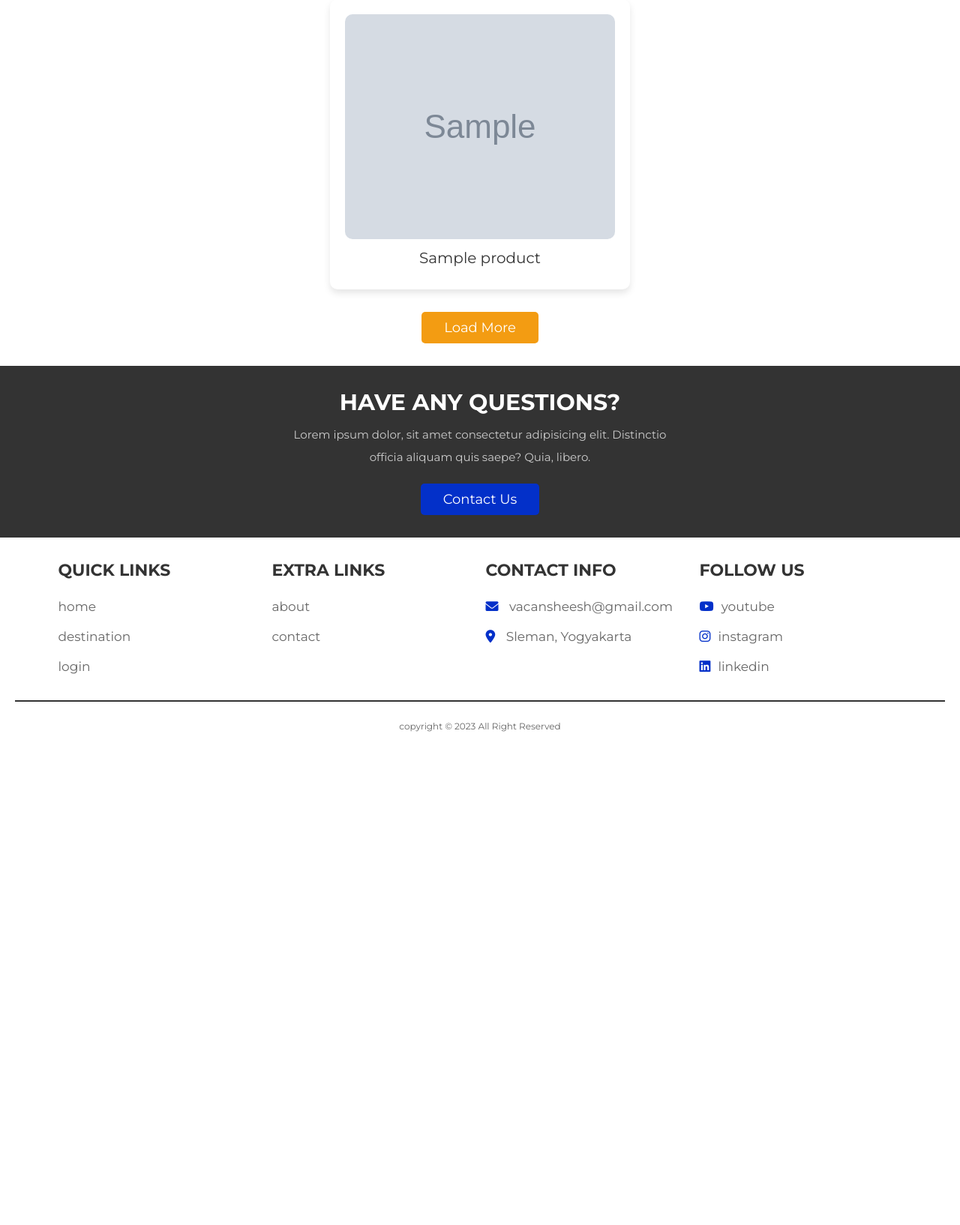
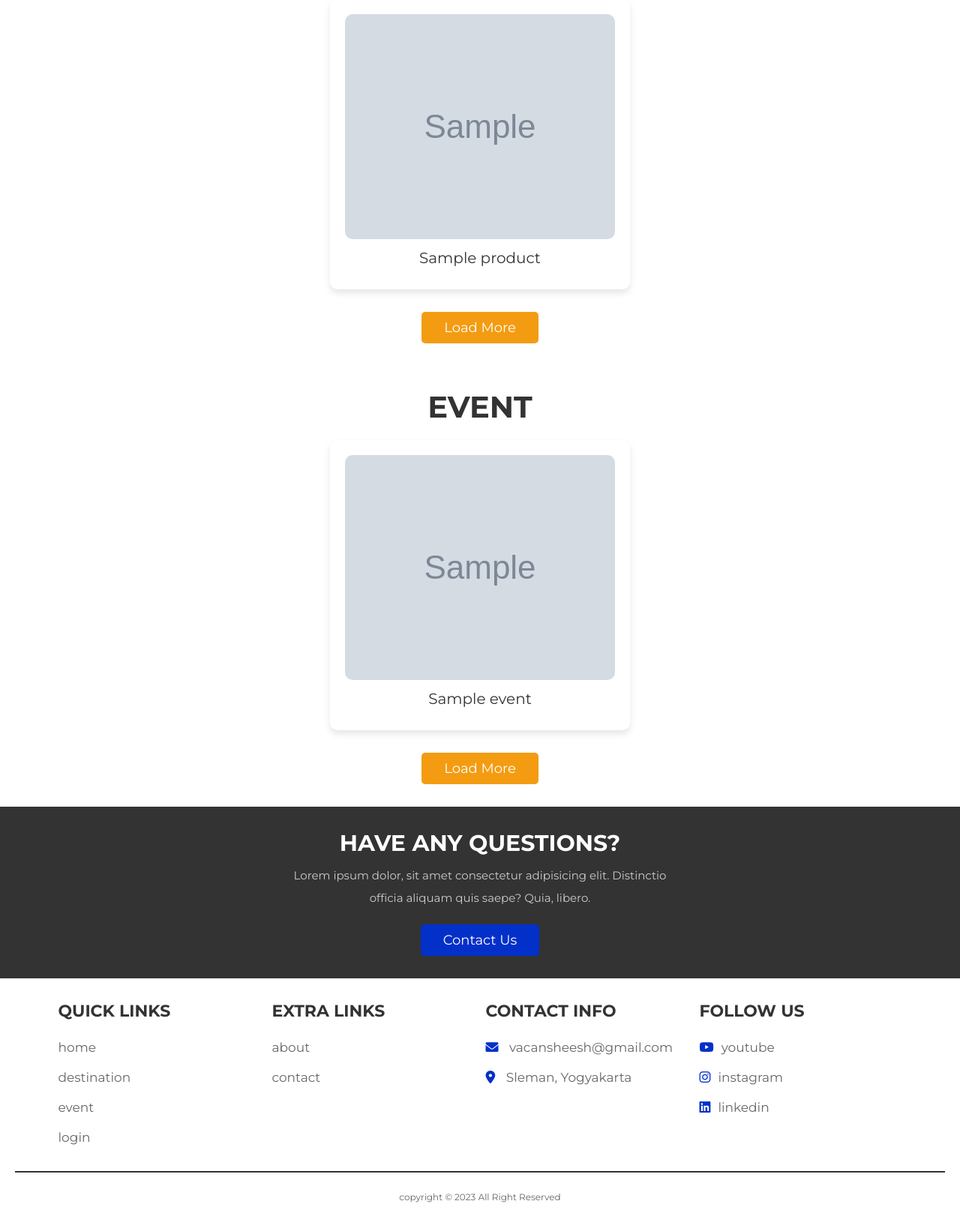
Before and after one commit to 22523108/buatexpo, a PHP site: page /home.php in a window 1280 px wide. Shown: the part 1070-2704 px from the top of the page at 75% size. Before the commit the page ends 2046 px from the top, so only its background shows below. Run offline with PHP 8.4, Linux system fonts and the light colour scheme; the visitor is signed in with stand-in values (Sample User, id 1); tables that the repository leaves empty or names only in its code hold one stand-in row (values such as "Sample post"); grey boxes marked "Sample" are stand-in pictures.

Commit message:
mantab broooo

```diff
--- a/about.php
+++ b/about.php
@@ -2,7 +2,7 @@
 
 @include 'config.php';
 
-// session_start();
+session_start();
 
 // $user_id = $_SESSION['user_id'];
 
--- a/admin_products.php
+++ b/admin_destination.php
@@ -78,7 +78,7 @@ if(isset($_GET['delete'])){
    <form action="" method="POST" enctype="multipart/form-data">
       <h3>add new product</h3>
       <input type="text" class="box" required placeholder="enter product name" name="name">
-      <input type="number" min="0" class="box" required placeholder="enter product price" name="price">
+      <!-- <input type="number" min="0" class="box" required placeholder="enter product price" name="price"> -->
       <textarea name="details" class="box" required placeholder="enter product details" cols="30" rows="10"></textarea>
       <input type="file" accept="image/jpg, image/jpeg, image/png" required class="box" name="image">
       <input type="submit" value="add product" name="add_product" class="btn">
@@ -96,7 +96,6 @@ if(isset($_GET['delete'])){
             while($fetch_products = mysqli_fetch_assoc($select_products)){
       ?>
       <div class="box">
-         <div class="price">$<?php echo $fetch_products['price']; ?>/-</div>
          <img class="image" src="uploaded_img/<?php echo $fetch_products['image']; ?>" alt="">
          <div class="name"><?php echo $fetch_products['name']; ?></div>
          <div class="details"><?php echo $fetch_products['details']; ?></div>
--- a/admin_header.php
+++ b/admin_header.php
@@ -19,7 +19,7 @@ if(isset($message)){
 
       <nav class="navbar">
          <a href="admin_page.php">home</a>
-         <a href="admin_products.php">products</a>
+         <a href="admin_destination.php">destination</a>
          <a href="admin_orders.php">orders</a>
          <a href="admin_users.php">users</a>
          <a href="admin_contacts.php">messages</a>
--- a/footer.php
+++ b/footer.php
@@ -5,7 +5,8 @@
         <div class="box">
             <h3>quick links</h3>
             <a href="home.php">home</a>
-            <a href="shop.php">destination</a>
+            <a href="destination.php">destination</a>
+            <a href="event.php">event</a>
             <a href="login.php">login</a>
         </div>
 
--- a/header.php
+++ b/header.php
@@ -20,7 +20,8 @@ if(isset($message)){
         <nav class="navbar">
             <ul>
                 <li><a href="home.php">home</a></li>
-                <li><a href="shop.php">Destination</a></li>
+                <li><a href="destination.php">destination</a></li>
+                <li><a href="event.php">event</a></li>
                 <li><a href="about.php">about</a></li>
                 <li><a href="contact.php">contact</a></li>
                 <li><a href="login.php">account</a></li>
--- a/home.php
+++ b/home.php
@@ -2,7 +2,7 @@
 
 @include 'config.php';
 
-// session_start();
+session_start();
 
 // $user_id = $_SESSION['user_id'];
 
@@ -121,7 +121,42 @@ never fails to captivate the soul and inspire a profound sense of awe.</p><br>
    </div>
 
    <div class="more-btn">
-      <a href="shop.php" class="option-btn">load more</a>
+      <a href="destination.php" class="option-btn">load more</a>
+   </div>
+
+</section>
+
+<section class="products" id="event">
+
+   <h1 class="title">event</h1>
+
+   <div class="box-container">
+
+      <?php
+         $select_event = mysqli_query($conn, "SELECT * FROM `event` LIMIT 6") or die('query failed');
+         if(mysqli_num_rows($select_event) > 0){
+            while($fetch_event = mysqli_fetch_assoc($select_event)){
+      ?>
+      <form action="" method="POST" class="box">
+         <a href="view_page.php?pid=<?php echo $fetch_event['id']; ?>" class="">
+         <img src="uploaded_img/<?php echo $fetch_event['image']; ?>" alt="" class="uploadimage">
+         <div class="name"><?php echo $fetch_event['name']; ?></div>
+         <input type="hidden" name="event_id" value="<?php echo $fetch_event['id']; ?>">
+         <input type="hidden" name="event_name" value="<?php echo $fetch_event['name']; ?>">
+         <input type="hidden" name="event_image" value="<?php echo $fetch_event['image']; ?>">
+         </a>
+      </form>
+      <?php
+         }
+      }else{
+         echo '<p class="empty">no event added yet!</p>';
+      }
+      ?>
+
+   </div>
+
+   <div class="more-btn">
+      <a href="event.php" class="option-btn">load more</a>
    </div>
 
 </section>
```
Also changed, not shown: destination.php (added, +124 -0 lines), event.php (renamed from shop.php, +13 -13 lines), uploaded_img/alifaji-dewandanu-Inp6hNc-zj0-unsplash.jpg (added), uploaded_img/eugenia-clara-_QTeGT478_8-unsplash.jpg (added).
